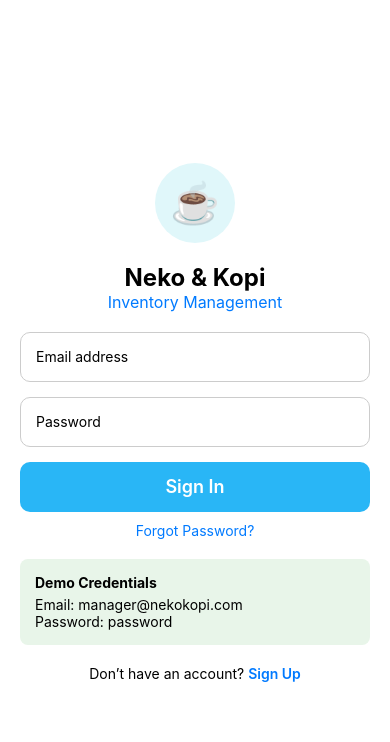
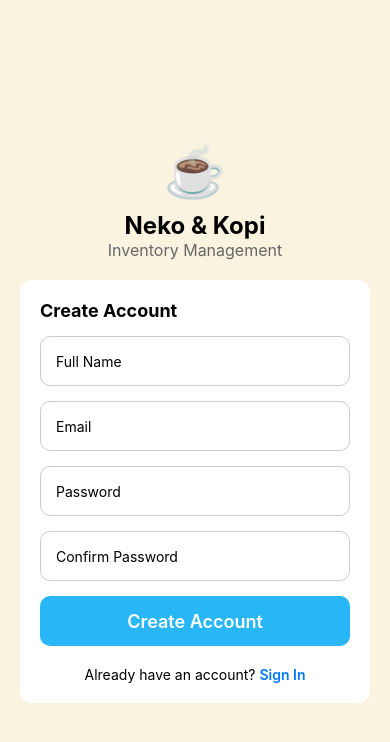
Before and after one commit to GayashiRamanayake/Code4Change, a React Native app: screen /SignUp in a window 390 px wide. Shown: the top 742 px of the page. Built offline with nearby package versions, Linux system fonts and the light colour scheme.

Commit message:
Created the SignUp UI

```diff
--- a/App.js
+++ b/App.js
@@ -1,11 +1,12 @@
 import * as React from "react";
 import { NavigationContainer } from "@react-navigation/native";
-import { createStackNavigator } from '@react-navigation/stack';
+import { createStackNavigator } from "@react-navigation/stack";
 import { createBottomTabNavigator } from "@react-navigation/bottom-tabs";
 import { MaterialCommunityIcons } from "@expo/vector-icons";
 
 // Import your screens
 import LoginScreen from "./screens/LoginScreen";
+import SignUpScreen from "./screens/SignUpScreen";   // ✅ add this
 import DashboardScreen from "./screens/DashboardScreen";
 import InventoryScreen from "./screens/InventoryScreen";
 import DailyUsageScreen from "./screens/DailyUsageScreen";
@@ -14,7 +15,7 @@ import ProfileScreen from "./screens/ProfileScreen";
 const Stack = createStackNavigator();
 const Tab = createBottomTabNavigator();
 
-// Bottom Tab Navigator (your current setup)
+// Bottom Tab Navigator (Main App Tabs)
 function MainTabs() {
   return (
     <Tab.Navigator>
@@ -23,7 +24,11 @@ function MainTabs() {
         component={DashboardScreen}
         options={{
           tabBarIcon: ({ color, size }) => (
-            <MaterialCommunityIcons name="view-dashboard" size={size} color={color} />
+            <MaterialCommunityIcons
+              name="view-dashboard"
+              size={size}
+              color={color}
+            />
           ),
         }}
       />
@@ -32,7 +37,11 @@ function MainTabs() {
         component={InventoryScreen}
         options={{
           tabBarIcon: ({ color, size }) => (
-            <MaterialCommunityIcons name="cube-outline" size={size} color={color} />
+            <MaterialCommunityIcons
+              name="cube-outline"
+              size={size}
+              color={color}
+            />
           ),
         }}
       />
@@ -41,7 +50,11 @@ function MainTabs() {
         component={DailyUsageScreen}
         options={{
           tabBarIcon: ({ color, size }) => (
-            <MaterialCommunityIcons name="clipboard-text" size={size} color={color} />
+            <MaterialCommunityIcons
+              name="clipboard-text"
+              size={size}
+              color={color}
+            />
           ),
         }}
       />
@@ -50,7 +63,11 @@ function MainTabs() {
         component={ProfileScreen}
         options={{
           tabBarIcon: ({ color, size }) => (
-            <MaterialCommunityIcons name="account" size={size} color={color} />
+            <MaterialCommunityIcons
+              name="account"
+              size={size}
+              color={color}
+            />
           ),
         }}
       />
@@ -65,6 +82,10 @@ export default function App() {
       <Stack.Navigator screenOptions={{ headerShown: false }}>
         {/* First screen when app starts */}
         <Stack.Screen name="Login" component={LoginScreen} />
+
+        {/* Sign Up screen */}
+        <Stack.Screen name="SignUp" component={SignUpScreen} />
+
         {/* After login, show bottom tabs */}
         <Stack.Screen name="MainTabs" component={MainTabs} />
       </Stack.Navigator>
--- a/screens/SignUpScreen.js
+++ b/screens/SignUpScreen.js
@@ -0,0 +1,128 @@
+import React, { useState } from "react";
+import {
+  View,
+  Text,
+  TextInput,
+  TouchableOpacity,
+  StyleSheet,
+  Alert,
+} from "react-native";
+
+const SignUpScreen = ({ navigation }) => {
+  const [name, setName] = useState("");
+  const [email, setEmail] = useState("");
+  const [password, setPassword] = useState("");
+  const [confirmPassword, setConfirmPassword] = useState("");
+
+  const handleSignUp = () => {
+    if (!name || !email || !password || !confirmPassword) {
+      Alert.alert("Error", "Please fill all fields");
+      return;
+    }
+    if (password !== confirmPassword) {
+      Alert.alert("Error", "Passwords do not match");
+      return;
+    }
+    Alert.alert("Success", "Account created! Please log in.");
+    navigation.replace("Login");
+  };
+
+  return (
+    <View style={styles.container}>
+      <Text style={styles.logo}>☕</Text>
+      <Text style={styles.title}>Neko & Kopi</Text>
+      <Text style={styles.subtitle}>Inventory Management</Text>
+
+      <View style={styles.formBox}>
+        <Text style={styles.formTitle}>Create Account</Text>
+
+        <TextInput
+          style={styles.input}
+          placeholder="Full Name"
+          value={name}
+          onChangeText={setName}
+        />
+        <TextInput
+          style={styles.input}
+          placeholder="Email"
+          value={email}
+          onChangeText={setEmail}
+          keyboardType="email-address"
+          autoCapitalize="none"
+        />
+        <TextInput
+          style={styles.input}
+          placeholder="Password"
+          value={password}
+          onChangeText={setPassword}
+          secureTextEntry
+        />
+        <TextInput
+          style={styles.input}
+          placeholder="Confirm Password"
+          value={confirmPassword}
+          onChangeText={setConfirmPassword}
+          secureTextEntry
+        />
+
+        <TouchableOpacity style={styles.button} onPress={handleSignUp}>
+          <Text style={styles.buttonText}>Create Account</Text>
+        </TouchableOpacity>
+
+        <Text style={styles.footerText}>
+          Already have an account?{" "}
+          <Text
+            style={styles.linkHighlight}
+            onPress={() => navigation.navigate("Login")}
+          >
+            Sign In
+          </Text>
+        </Text>
+      </View>
+    </View>
+  );
+};
+
+export default SignUpScreen;
+
+const styles = StyleSheet.create({
+  container: {
+    flex: 1,
+    alignItems: "center",
+    justifyContent: "center",
+    padding: 20,
+    backgroundColor: "#FAF3E0",
+  },
+  logo: { fontSize: 50, marginBottom: 10 },
+  title: { fontSize: 24, fontWeight: "bold" },
+  subtitle: { fontSize: 16, color: "#666", marginBottom: 20 },
+  formBox: {
+    width: "100%",
+    backgroundColor: "#fff",
+    padding: 20,
+    borderRadius: 12,
+    elevation: 3,
+  },
+  formTitle: { fontSize: 18, fontWeight: "bold", marginBottom: 15 },
+  input: {
+    width: "100%",
+    height: 50,
+    borderWidth: 1,
+    borderColor: "#ccc",
+    borderRadius: 10,
+    paddingHorizontal: 15,
+    marginBottom: 15,
+  },
+  button: {
+    width: "100%",
+    height: 50,
+    backgroundColor: "#29B6F6",
+    justifyContent: "center",
+    alignItems: "center",
+    borderRadius: 10,
+    marginBottom: 10,
+  },
+  buttonText: { color: "#fff", fontSize: 18, fontWeight: "600" },
+  footerText: { textAlign: "center", marginTop: 10 },
+  linkHighlight: { color: "#007AFF", fontWeight: "600" },
+});
```
